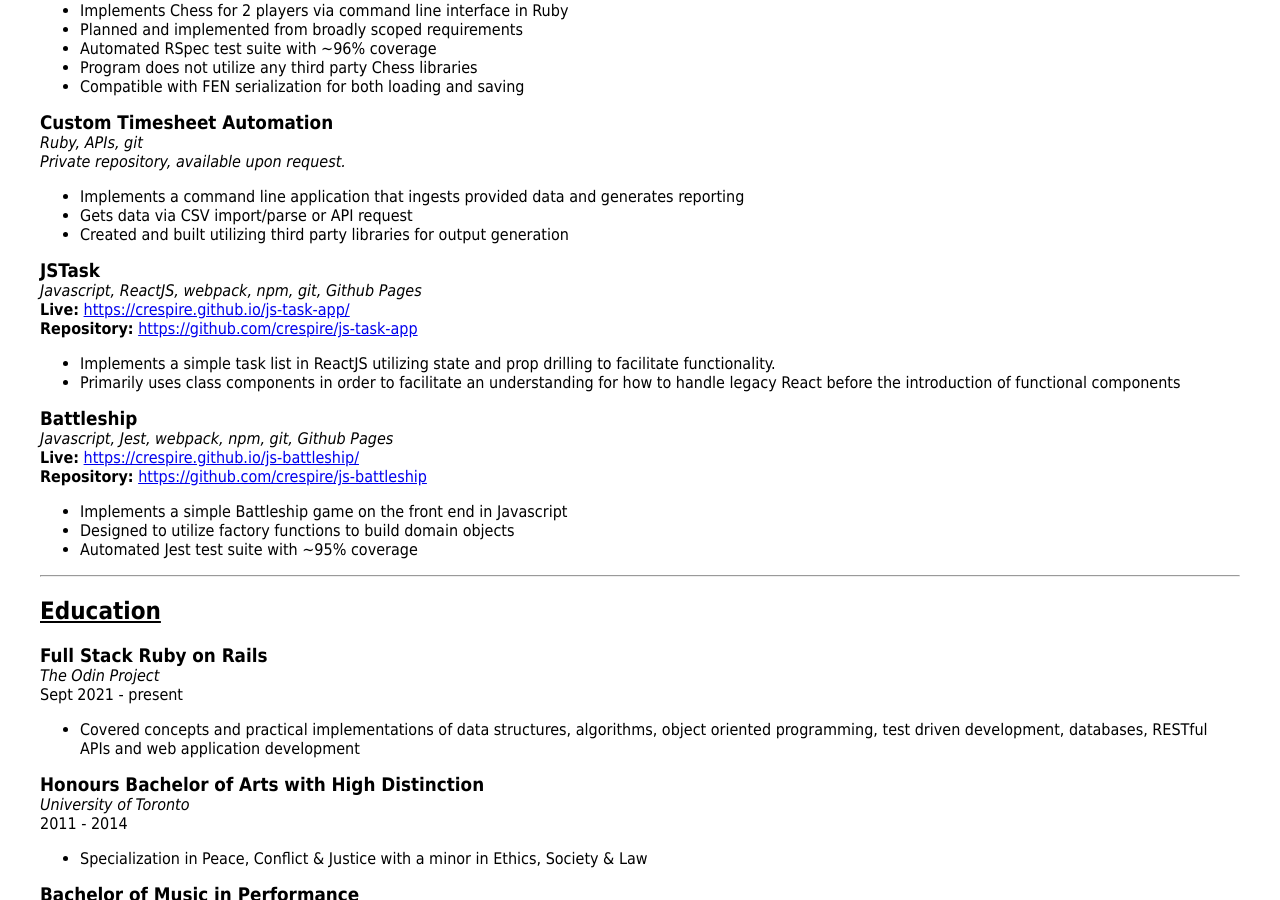
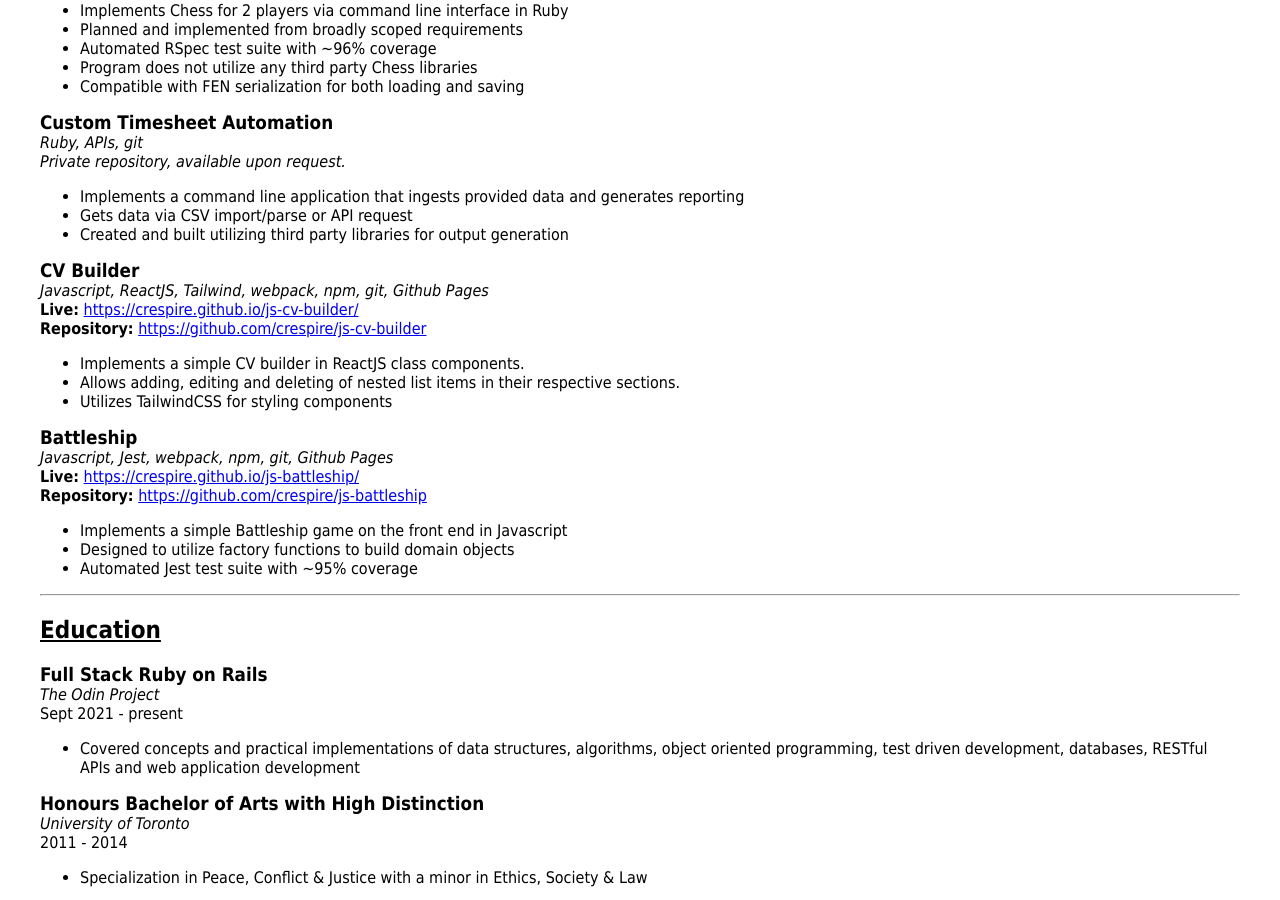
Before and after one commit to crespire/crespire, a Jekyll site: the page built from resume.md, in a window 1280 px wide and 900 px high, scrolled down 873 px. Built offline with Jekyll 4.4.1, drawn with Linux system fonts in a browser that asks for light colours; our own code applies the rules of GitHub Pages for plain Markdown files.

Commit message:
update: replace task app with CV app

```diff
--- a/resume.md
+++ b/resume.md
@@ -50,12 +50,13 @@ _Private repository, available upon request._
 * Gets data via CSV import/parse or API request
 * Created and built utilizing third party libraries for output generation
 
-### JSTask
-_Javascript, ReactJS, webpack, npm, git, Github Pages_
-**Live:** [https://crespire.github.io/js-task-app/](https://crespire.github.io/js-task-app/)
-**Repository:** [https://github.com/crespire/js-task-app](https://github.com/crespire/js-task-app)
-* Implements a simple task list in ReactJS utilizing state and prop drilling to facilitate functionality.
-* Primarily uses class components in order to facilitate an understanding for how to handle legacy React before the introduction of functional components
+### CV Builder
+_Javascript, ReactJS, Tailwind, webpack, npm, git, Github Pages_
+**Live:** [https://crespire.github.io/js-cv-builder/](https://crespire.github.io/js-cv-builder/)
+**Repository:** [https://github.com/crespire/js-cv-builder](https://github.com/crespire/js-cv-builder)
+* Implements a simple CV builder in ReactJS class components.
+* Allows adding, editing and deleting of nested list items in their respective sections.
+* Utilizes TailwindCSS for styling components
 
 ### Battleship
 _Javascript, Jest, webpack, npm, git, Github Pages_
```
